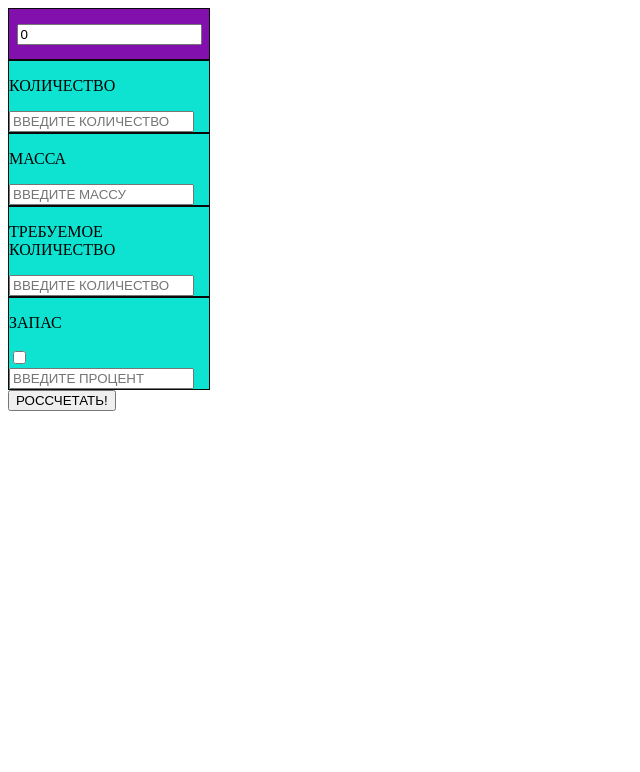
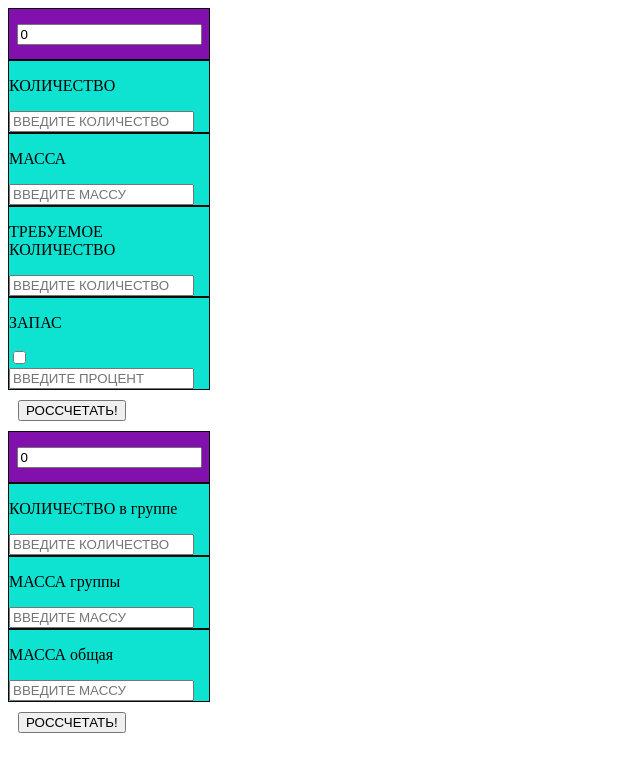
Before and after one commit to a55fault/protego, a plain HTML site: page index.html in a window 1280 px wide. Shown: the whole page, without its empty margins (0-640 px from the left). Drawn offline with Linux system fonts and the light colour scheme.

Commit message:
new func

```diff
--- a/index.html
+++ b/index.html
@@ -39,6 +39,29 @@
 
     </div>
 
+    <div>
+        <div class="OutputFrame">
+            <input class="output2" type="text" value="0">
+        </div>
+        <div class="count">
+            <p>КОЛИЧЕСТВО в группе</p>
+            <input class="InputGroupCount" type="text" placeholder="ВВЕДИТЕ КОЛИЧЕСТВО">
+        </div>
+
+        <div class="count">
+            <p>МАССА группы </p>
+            <input class="InputGroupMass" type="text" placeholder="ВВЕДИТЕ МАССУ">
+        </div>
+
+        <div class="count">
+            <p>МАССА общая</p>
+            <input class="InputAllMass" type="text" placeholder="ВВЕДИТЕ МАССУ">
+        </div>
+
+        <button class="ButtonDoCount">РОССЧЕТАТЬ!</button>
+
+    </div>
+
     <script type="module" src="main.js"></script>
 </body>
 
--- a/main.js
+++ b/main.js
@@ -1,17 +1,26 @@
 import { uiElements } from "./view.js";
 
 function MassCalculation() {
-    //console.log("click")
+    console.log("click")
     let { InputCount, InputMass, InputNeedCount, InputPercent, ButtonDo, Output, UsePercent, } = uiElements
     let result = InputMass.value * InputNeedCount.value / InputCount.value
     //console.log(typeof result, result)
     if (UsePercent.checked) {
         let resultPlus = result + result * InputPercent.value * 0.01;
-        Output.value = resultPlus.toFixed(2)+" g";
+        Output.value = resultPlus.toFixed(2) + " g";
     }
     else {
-        Output.value = result.toFixed(2)+" g"
+        Output.value = result.toFixed(2) + " g"
     }
 }
 
+function CountCalculation() {
+    console.log("click2")
+    let { InputCount, InputMass, InputNeedCount, InputPercent, ButtonDo, Output, UsePercent, InputGroupCount, InputGroupMass, InputAllMass, ButtonDoCount, Output2, } = uiElements
+    let result = InputGroupCount.value * InputAllMass.value / InputGroupMass.value
+    //console.log(typeof result, result)
+    Output2.value = result.toFixed(2) + " шт"
+}
+
 uiElements.ButtonDo.onclick = MassCalculation;
+uiElements.ButtonDoCount.onclick = CountCalculation;
--- a/styles.css
+++ b/styles.css
@@ -13,3 +13,11 @@
     background: rgb(14, 226, 209);
     width: 200px;
  }
+
+ .ButtonDo {
+   margin: 10px;
+ }
+
+ .ButtonDoCount {
+   margin: 10px;
+ }
--- a/view.js
+++ b/view.js
@@ -6,4 +6,9 @@ export let uiElements = {
     ButtonDo: document.querySelector(".ButtonDo"),
     Output: document.querySelector(".output"),
     UsePercent: document.querySelector(".UsePercent"),
+    InputGroupCount: document.querySelector(".InputGroupCount"),
+    InputGroupMass: document.querySelector(".InputGroupMass"),
+    InputAllMass: document.querySelector(".InputAllMass"),
+    ButtonDoCount: document.querySelector(".ButtonDoCount"),
+    Output2: document.querySelector(".output2"),
 }
```
